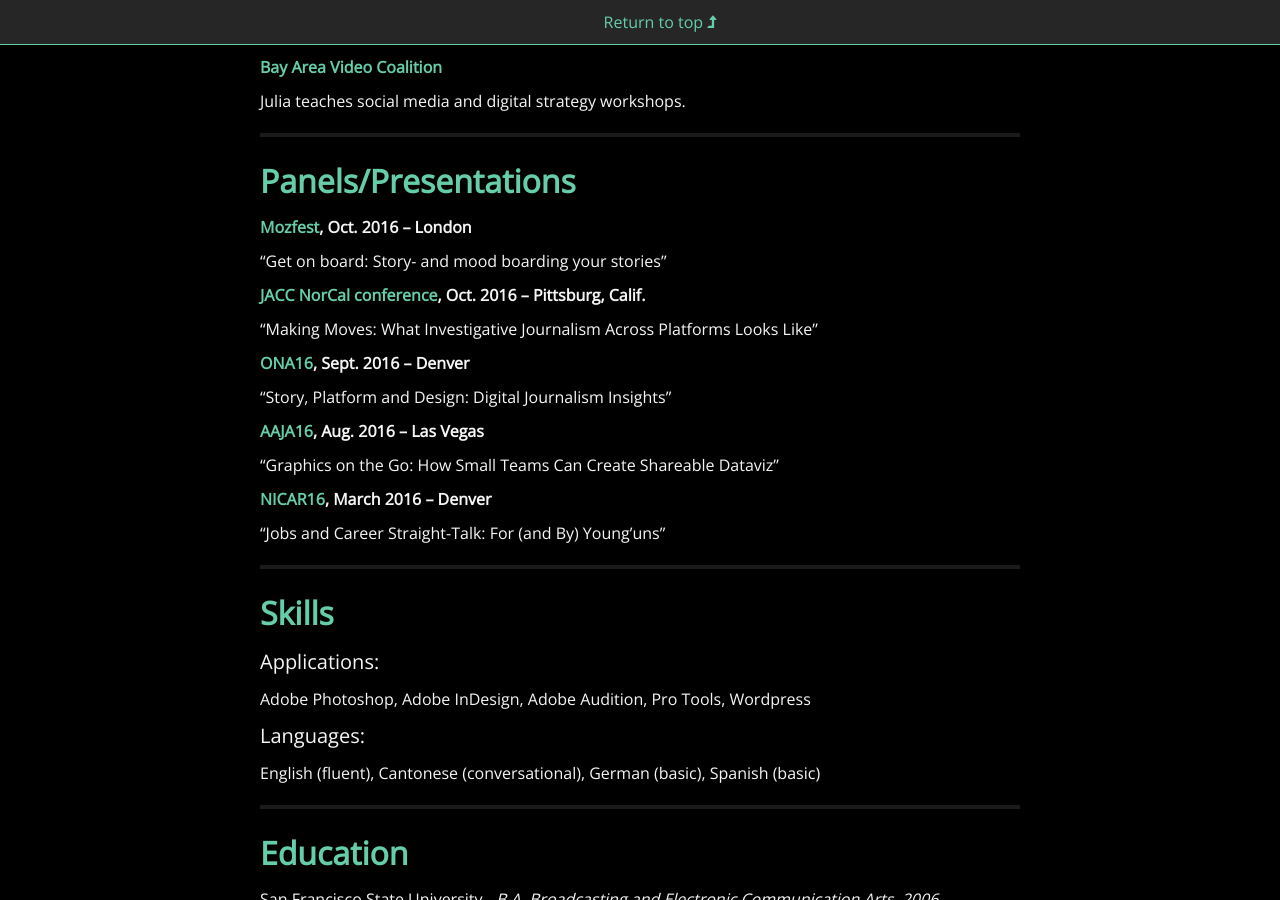
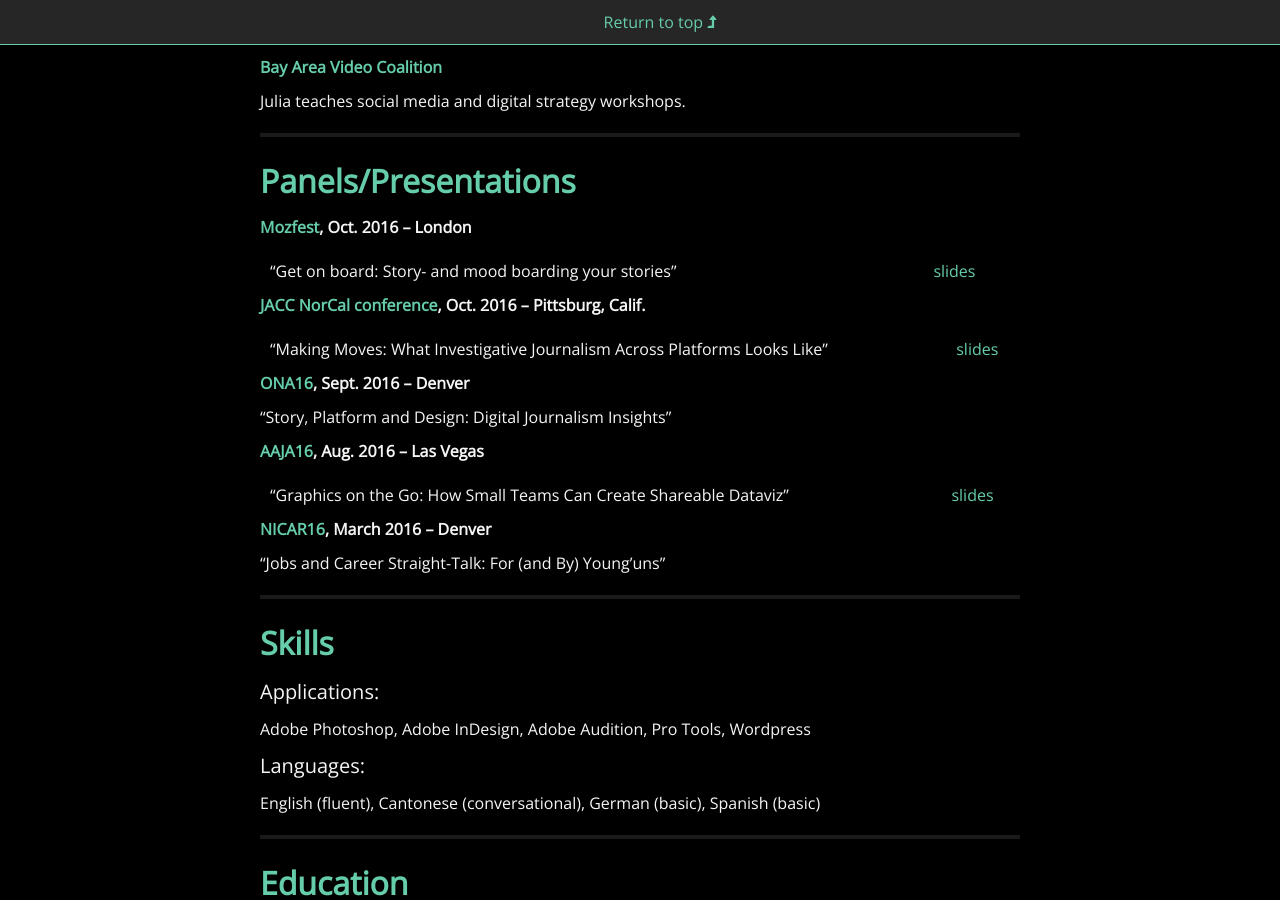
Before and after one commit to juliachanb/juliachanb.github.io, a Jekyll site: the page built from pages/resume.md, in a window 1280 px wide and 900 px high, scrolled down 2908 px. Built offline with Jekyll 4.4.1, drawn with Linux system fonts in a browser that asks for light colours; nearby versions of some CDN libraries; some web fonts are replaced.

Commit message:
updated with slides in panels section

```diff
--- a/pages/resume.md
+++ b/pages/resume.md
@@ -114,11 +114,11 @@
 
 **[Mozfest](https://mozillafestival.org/), Oct. 2016 – London**
 
-“Get on board: Story- and mood boarding your stories”
+“Get on board: Story- and mood boarding your stories” | [slides](https://docs.google.com/presentation/d/1__DHKmDQSjgQe-RwPAHSJoYzN28zHblaUeavtj0Oxbw/present?slide=id.g35f391192_00)
 
 **[JACC NorCal conference](http://jacconline.org/norcal-2016/), Oct. 2016 – Pittsburg, Calif.**
 
-“Making Moves: What Investigative Journalism Across Platforms Looks Like”
+“Making Moves: What Investigative Journalism Across Platforms Looks Like” | [slides](https://docs.google.com/presentation/d/1yssSAfQiRWnAwx_sy4z415fOFJMs5A3hym8QGU3z9Sw/present?slide=id.g35f391192_00)
 
 **[ONA16](http://ona16.journalists.org/), Sept. 2016 – Denver**
 
@@ -126,7 +126,7 @@
 
 **[AAJA16](http://www.aaja.org/category/convention/las-vegas-2016/), Aug. 2016 – Las Vegas**
 
-“Graphics on the Go: How Small Teams Can Create Shareable Dataviz”
+“Graphics on the Go: How Small Teams Can Create Shareable Dataviz” | [slides](https://docs.google.com/presentation/d/19TBFu7bHjkZXRI_Fa7uXavKtlxtQ7Rz8FysyU3kWSx0/present?slide=id.g35f391192_00)
 
 **[NICAR16](https://ire.org/conferences/nicar2016/), March 2016 – Denver**
 
```
